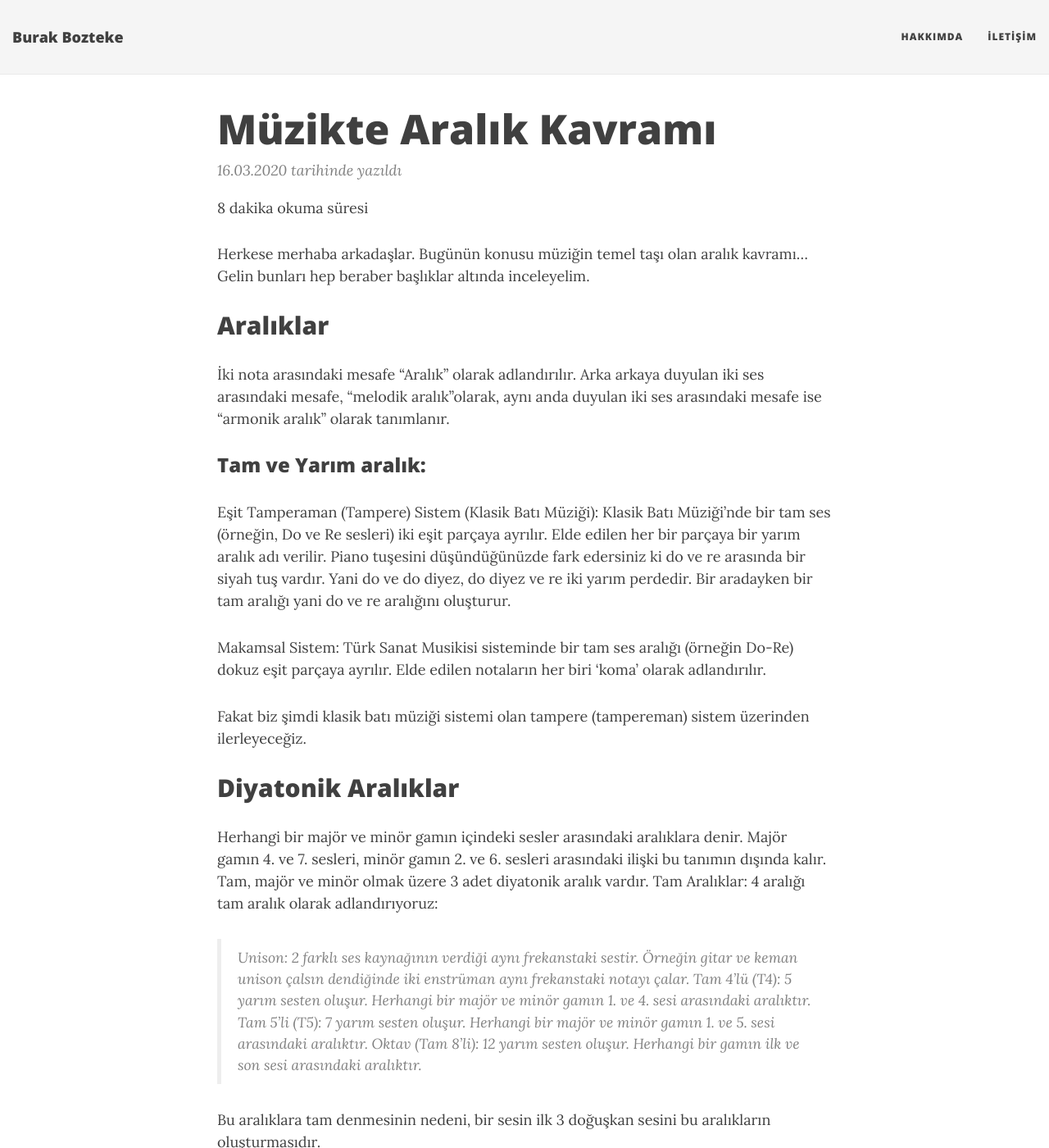
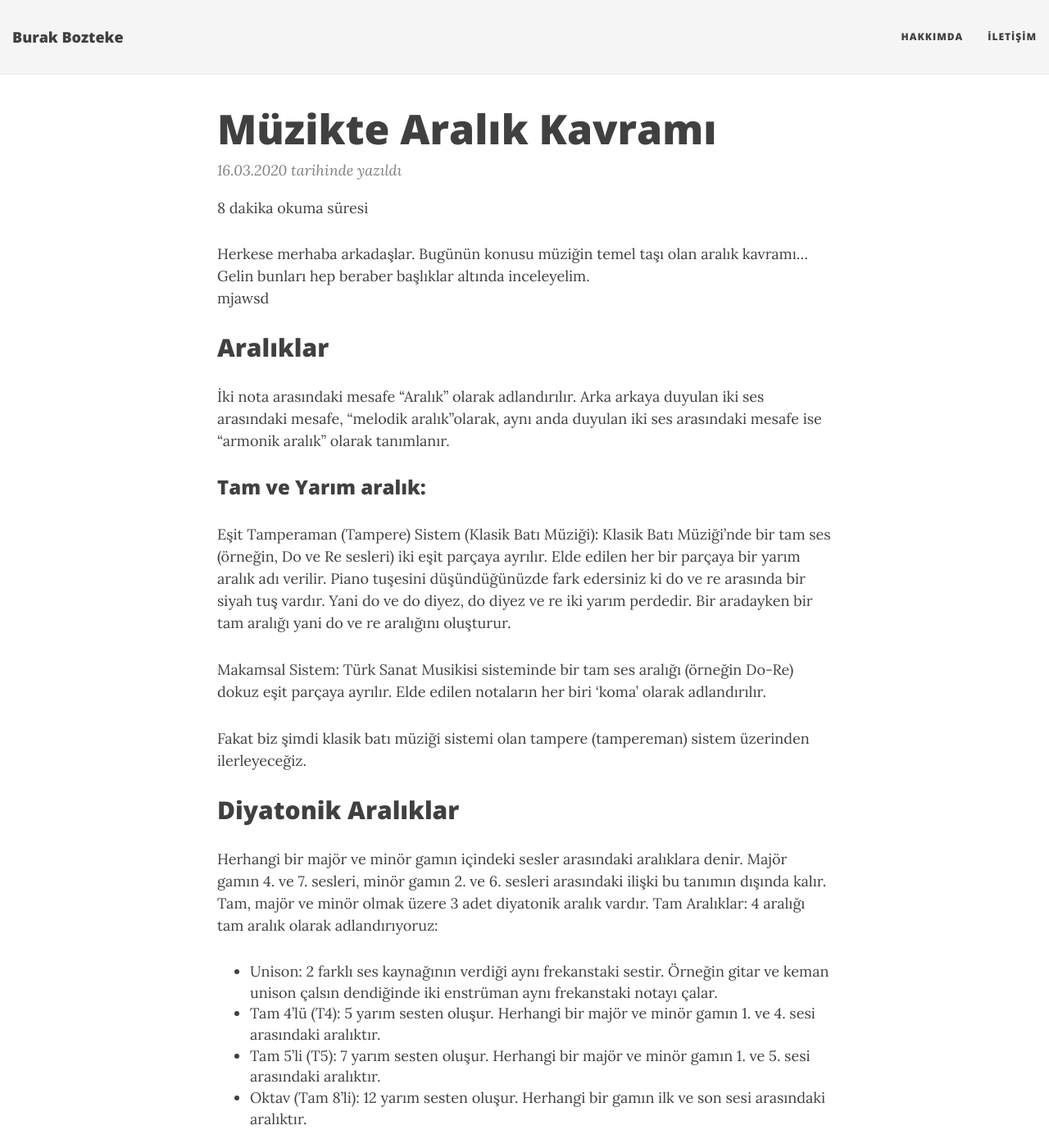
Before and after one commit to burakbozteke/burakbozteke.github.io, a Jekyll site: the page built from _posts/2020-03-16-muzikte-aralik-kavrami.md, in a window 1280 px wide and 1400 px high. Shown: the whole window at 82% size. Built offline with Jekyll 4.4.1, drawn with Linux system fonts in a browser that asks for light colours; nearby versions of some CDN libraries; some of the changed text lies outside the part shown.

Commit message:
edit post

```diff
--- a/_posts/2020-03-16-muzikte-aralik-kavrami.md
+++ b/_posts/2020-03-16-muzikte-aralik-kavrami.md
@@ -7,7 +7,7 @@ yazar:
 ---
 
 Herkese merhaba arkadaşlar. Bugünün konusu müziğin temel taşı olan aralık kavramı... Gelin bunları hep beraber başlıklar altında inceleyelim.
-
+  mjawsd
 ## Aralıklar
 
 İki nota arasındaki mesafe "Aralık" olarak adlandırılır. Arka arkaya duyulan iki ses arasındaki mesafe, "melodik aralık"olarak, aynı anda duyulan iki ses arasındaki mesafe ise "armonik aralık" olarak tanımlanır.
@@ -29,10 +29,10 @@ Herhangi bir majör ve minör gamın içindeki sesler arasındaki aralıklara de
 Majör gamın 4. ve 7. sesleri, minör gamın 2. ve 6. sesleri arasındaki ilişki bu tanımın dışında kalır.
  Tam, majör ve minör olmak üzere 3 adet diyatonik aralık vardır.
 Tam Aralıklar: 4 aralığı tam aralık olarak adlandırıyoruz:
-> Unison: 2 farklı ses kaynağının verdiği aynı frekanstaki sestir. Örneğin gitar ve keman unison çalsın dendiğinde iki enstrüman aynı frekanstaki notayı çalar.
-> Tam 4'lü (T4): 5 yarım sesten oluşur. Herhangi bir majör ve minör gamın 1. ve 4. sesi arasındaki aralıktır.
-> Tam 5'li (T5): 7 yarım sesten oluşur. Herhangi bir majör ve minör gamın 1. ve 5. sesi arasındaki aralıktır.
-> Oktav (Tam 8'li): 12 yarım sesten oluşur. Herhangi bir gamın ilk ve son sesi arasındaki aralıktır.
+* Unison: 2 farklı ses kaynağının verdiği aynı frekanstaki sestir. Örneğin gitar ve keman unison çalsın dendiğinde iki enstrüman aynı frekanstaki notayı çalar.
+* Tam 4'lü (T4): 5 yarım sesten oluşur. Herhangi bir majör ve minör gamın 1. ve 4. sesi arasındaki aralıktır.
+* Tam 5'li (T5): 7 yarım sesten oluşur. Herhangi bir majör ve minör gamın 1. ve 5. sesi arasındaki aralıktır.
+* Oktav (Tam 8'li): 12 yarım sesten oluşur. Herhangi bir gamın ilk ve son sesi arasındaki aralıktır.
 
 Bu aralıklara tam denmesinin nedeni, bir sesin ilk 3 doğuşkan sesini bu aralıkların oluşturmasıdır.
 
@@ -160,12 +160,12 @@ Yukarıda öğrendiğimiz aralıkları olması gerekenden küçültürsek eksik,
 Eksik ya da artık aralıklarda kaçlı aralık olduğunu bilmeliyiz. Kaç notamız varsa artıklık ya da eksiklik nota sayısına bağlıdır.
 Birkaç örnek verip yazıyı sonlandırmak istiyorum.
 
-> Mi / la diyez - Artık dörtlü
-> Mi / la bemol - Eksik dörtlü
-> do / re diyez - Artık ikili
-> Fa / la bemol - Eksik üçlü
-> Mi / re bemol - Eksik yedili
-> Do / la diyez - Artık altılı
+* Mi / la diyez - Artık dörtlü
+* Mi / la bemol - Eksik dörtlü
+* do / re diyez - Artık ikili
+* Fa / la bemol - Eksik üçlü
+* Mi / re bemol - Eksik yedili
+* Do / la diyez - Artık altılı
 
 ----------
 
```
